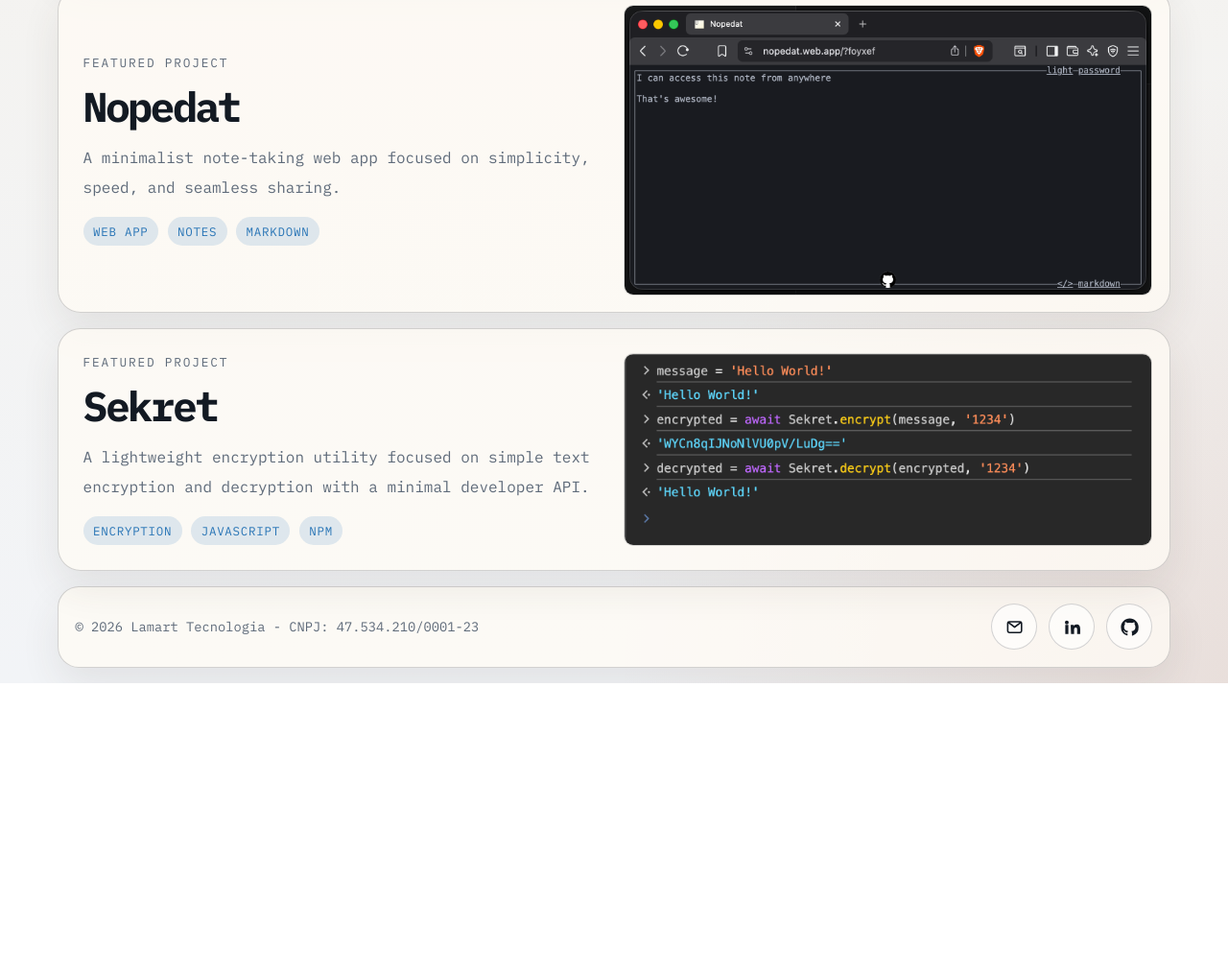
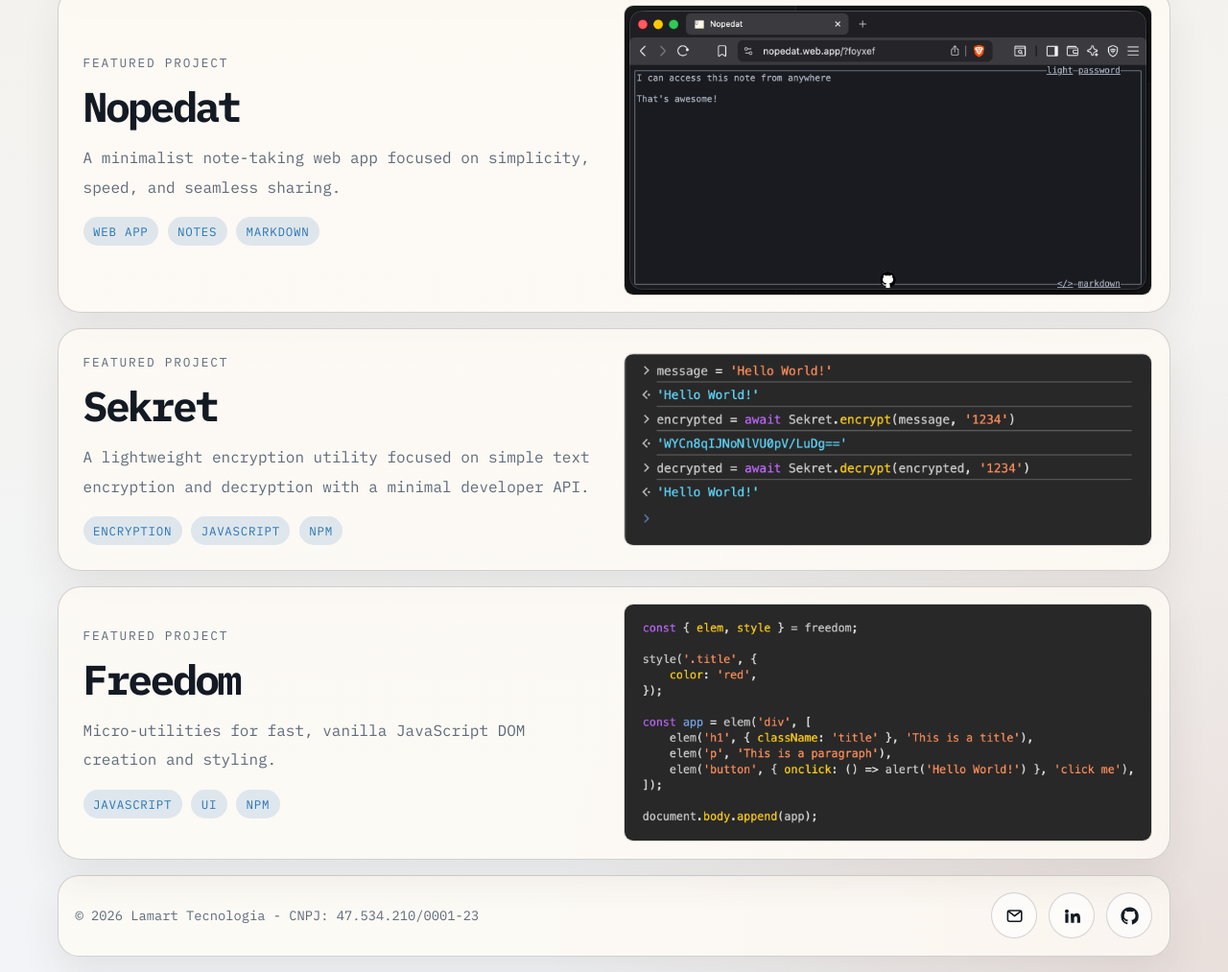
Before and after one commit to lamartinecabral/lamartinecabral.github.io, a plain HTML site: page docs/index.html in a window 1280 px wide. Shown: the part 1173-2186 px from the top of the page at 96% size. Before the commit the page ends 1885 px from the top, so only its background shows below. Drawn offline with Linux system fonts and the light colour scheme.

Commit message:
feat: add Freedom project details and image to the homepage

```diff
--- a/docs/index.html
+++ b/docs/index.html
@@ -570,6 +570,35 @@
             </a>
           </div>
         </article>
+
+        <article class="card">
+          <div>
+            <span class="card__label">Featured project</span>
+            <h3>Freedom</h3>
+            <p>
+              Micro-utilities for fast, vanilla JavaScript DOM creation and
+              styling.
+            </p>
+            <div class="project__tags" aria-label="Freedom themes">
+              <span>JavaScript</span>
+              <span>UI</span>
+              <span>NPM</span>
+            </div>
+          </div>
+          <div class="project__image">
+            <a
+              href="https://npmjs.com/package/@lamartinecabral/freedom"
+              target="_blank"
+              rel="noreferrer"
+              aria-label="Visit Freedom npm package page"
+            >
+              <img
+                src="assets/freedom.png"
+                alt="Freedom JavaScript UI utility code example"
+              />
+            </a>
+          </div>
+        </article>
       </section>
     </main>
 
```
Also changed, not shown: docs/assets/freedom.png (added).
